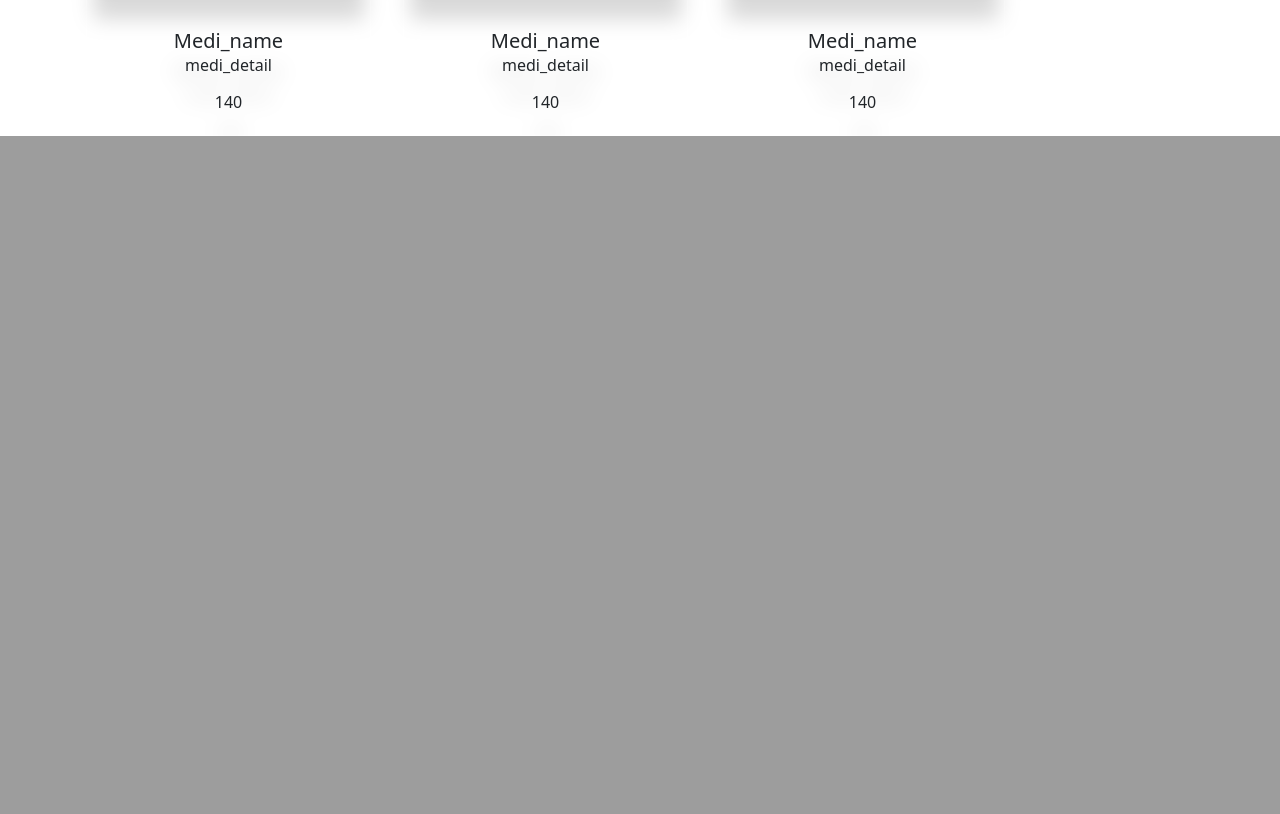
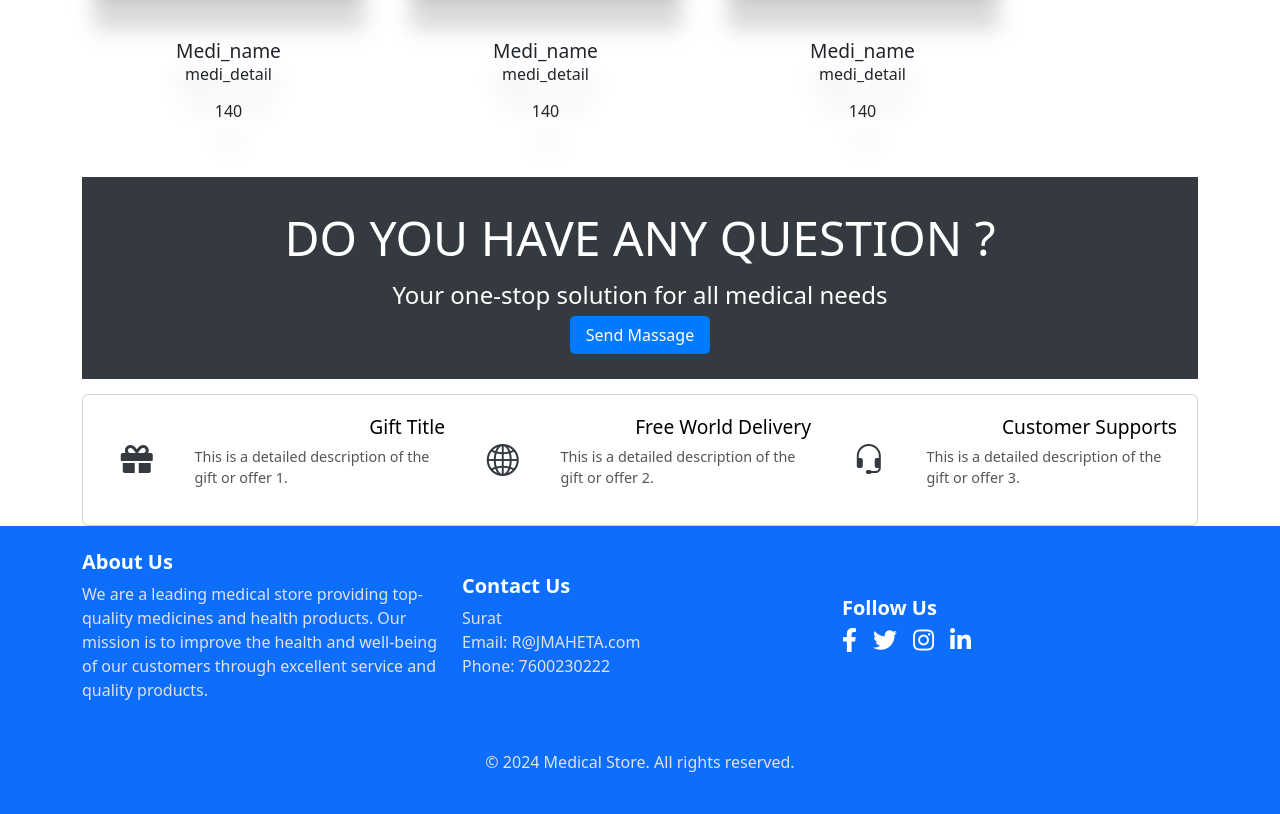
Before and after one commit to Rajmaheta009/medical_store, a PHP site: page /home_page.php in a window 1280 px wide. Shown: the part 1274-2088 px from the top of the page. Before the commit the page ends 1410 px from the top, so only its background shows below. Run offline with PHP 8.4, Linux system fonts and the light colour scheme; grey boxes labelled with a size stand in for pictures from a placeholder-image service; some libraries are stand-ins or nearby versions.

Commit message:
update 11/09

```diff
--- a/clinet_side/assets/css/style.css
+++ b/clinet_side/assets/css/style.css
@@ -182,3 +182,128 @@
     height: 210px;
     border-radius: 4px;
 }
+
+
+/* Banner Styling */
+
+
+/* Banner Styling */
+
+.banner {
+    background-color: #343a40;
+    color: #ffffff;
+    padding: 2rem;
+    text-align: center;
+    margin-top: 2rem;
+}
+
+.banner-content {
+    position: relative;
+    z-index: 1;
+}
+
+.banner h1 {
+    font-size: 3rem;
+    margin: 0;
+}
+
+.banner p {
+    font-size: 1.5rem;
+    margin: 10px 0;
+}
+
+.btn-banner {
+    background-color: #007bff;
+    color: #ffffff;
+    padding: 0.5rem 1rem;
+    text-decoration: none;
+    border-radius: 5px;
+}
+
+.btn-banner:hover {
+    background-color: #000000;
+}
+
+
+/* Dark Overlay */
+
+.banner::before {
+    content: "";
+    position: absolute;
+    top: 0;
+    left: 0;
+    width: 100%;
+    height: 100%;
+    /* Transparent dark overlay */
+    z-index: 0;
+}
+
+.card {
+    /* border-radius: 8px; */
+    padding: 20px;
+    background-color: #fff;
+    max-width: 100%;
+    border: hidden;
+}
+
+.row {
+    display: flex;
+    align-items: center;
+}
+
+.icon-column {
+    text-align: center;
+}
+
+.icon-column i {
+    font-size: 32px;
+    color: #343a40;
+}
+
+.content-column {
+    padding-left: 10px;
+}
+
+.card-title {
+    font-size: 1.2em;
+    margin-bottom: 5px;
+    color: #343a40;
+}
+
+.card-details {
+    font-size: 0.9em;
+    color: #555;
+}
+
+.footer {
+    background-color: #007bff;
+    /* Blue background */
+}
+
+.footer h5 {
+    color: #ffffff;
+    /* White text color for headings */
+    font-weight: bold;
+}
+
+.footer p,
+.footer ul li {
+    color: #e1e1e1;
+    /* Light grey text color for paragraph and list items */
+}
+
+.footer a {
+    color: #ffffff;
+    /* White color for links */
+    text-decoration: none;
+}
+
+.footer a:hover {
+    text-decoration: underline;
+    /* Underline on hover for better user interaction */
+}
+
+.footer .fab {
+    font-size: 1.5rem;
+    /* Icon size */
+}
--- a/clinet_side/home_page.php
+++ b/clinet_side/home_page.php
@@ -78,5 +78,44 @@
             <h6 class="text center">140</h6>
         </div>
     </div>
+    <div class="banner">
+        <div class="banner-content">
+            <h1>DO YOU HAVE ANY QUESTION ?</h1>
+            <p>Your one-stop solution for all medical needs</p>
+            <a href="contact.php" class="btn-banner">Send Massage</a>
+        </div>
+    </div>
+    <div class="card">
+        <div class="row">
+            <!-- First Icon and Text Pair -->
+            <div class="col-1 icon-column">
+                <i class="fas fa-gift gift-icon"></i>
+            </div>
+            <div class="col-3 content-column">
+                <h3 class="card-title">Gift Title</h3>
+                <p class="card-details">This is a detailed description of the gift or offer 1.</p>
+            </div>
+
+            <!-- Second Icon and Text Pair -->
+            <div class="col-1 icon-column">
+                <i class="bi bi-globe2"></i>
+            </div>
+            <div class="col-3 content-column">
+                <h3 class="card-title">
+                    Free World Delivery</h3>
+                <p class="card-details">This is a detailed description of the gift or offer 2.</p>
+            </div>
+
+            <!-- Third Icon and Text Pair -->
+            <div class="col-1 icon-column">
+                <i class="bi bi-headset"></i>
+            </div>
+            <div class="col-3 content-column">
+                <h3 class="card-title">Customer Supports</h3>
+                <p class="card-details">This is a detailed description of the gift or offer 3.</p>
+            </div>
+        </div>
+    </div>
+
 </div>
 <?php include 'include/footer.php'; ?>
--- a/clinet_side/include/footer.php
+++ b/clinet_side/include/footer.php
@@ -1,4 +1,36 @@
+<footer class="footer bg-primary text-white py-4">
+    <div class="container">
+        <div class="row">
+            <div class="col-md-4 mb-3">
+                <h5>About Us</h5>
+                <p>We are a leading medical store providing top-quality medicines and health products. Our mission is to improve the health and well-being of our customers through excellent service and quality products.</p>
+            </div>
+            <div class="col-md-4 mb-3">
+                <h5>Contact Us</h5>
+                <ul class="list-unstyled">
+                    <li>Surat</li>
+                    <li>Email: R@JMAHETA.com</li>
+                    <li>Phone: 7600230222</li>
+                </ul>
+            </div>
+            <div class="col-md-4 mb-3">
+                <h5>Follow Us</h5>
+                <ul class="list-unstyled d-flex">
+                    <li class="me-3"><a href="#" class="text-white"><i class="fab fa-facebook-f"></i></a></li>
+                    <li class="me-3"><a href="#" class="text-white"><i class="fab fa-twitter"></i></a></li>
+                    <li class="me-3"><a href="https://www.instagram.com/raj_maheta_/" class="text-white"><i class="fab fa-instagram"></i></a></li>
+                    <li><a href="#" class="text-white"><i class="fab fa-linkedin-in"></i></a></li>
+                </ul>
+            </div>
+        </div>
+        <div class="text-center mt-3">
+            <p>&copy; 2024 Medical Store. All rights reserved.</p>
+        </div>
+    </div>
+</footer>
+
 <script src="assets/js/script.js"></script>
 <script src="https://cdn.jsdelivr.net/npm/bootstrap@5.3.3/dist/js/bootstrap.bundle.min.js"></script>
 </body>
+
 </html>
--- a/clinet_side/include/header.php
+++ b/clinet_side/include/header.php
@@ -7,12 +7,13 @@
     <title>Document</title>
     <link href="https://cdnjs.cloudflare.com/ajax/libs/font-awesome/5.15.3/css/all.min.css" rel="stylesheet" />
     <link href="https://fonts.googleapis.com/css2?family=Roboto:wght@400;700&amp;display=swap" rel="stylesheet" />
+    <link rel="stylesheet" href="https://cdn.jsdelivr.net/npm/bootstrap-icons@1.11.3/font/bootstrap-icons.min.css">
     <link rel="stylesheet" href="assets/css/style.css" />
-<link rel="stylesheet" href="https://cdn.jsdelivr.net/npm/bootstrap@5.3.3/dist/css/bootstrap.min.css">
+    <link rel="stylesheet" href="https://cdn.jsdelivr.net/npm/bootstrap@5.3.3/dist/css/bootstrap.min.css">
 </head>
 
 <body>
-<div class="top-bar">
+    <div class="top-bar">
         <i class="fas fa-map-marker-alt">Surat,Gujarat</i>3
         <i class="fas fa-phone">7600230222</i>
         <i class="fas fa-envelope"><a href="mailto:example@medicine-plus.com">R@JMAHETA.COM</a></i>
--- a/clinet_side/include/navigation.php
+++ b/clinet_side/include/navigation.php
@@ -3,6 +3,6 @@
         <a href="#">FEATURES</a>
         <a href="#">SHORTCODES</a>
         <a href="#">POST TYPES</a>
-        <a href="#">PRODUCTS</a>
+        <a href="../product_list.php">PRODUCTS</a>
         <a href="#">CONTACTS</a>
     </div>
```
